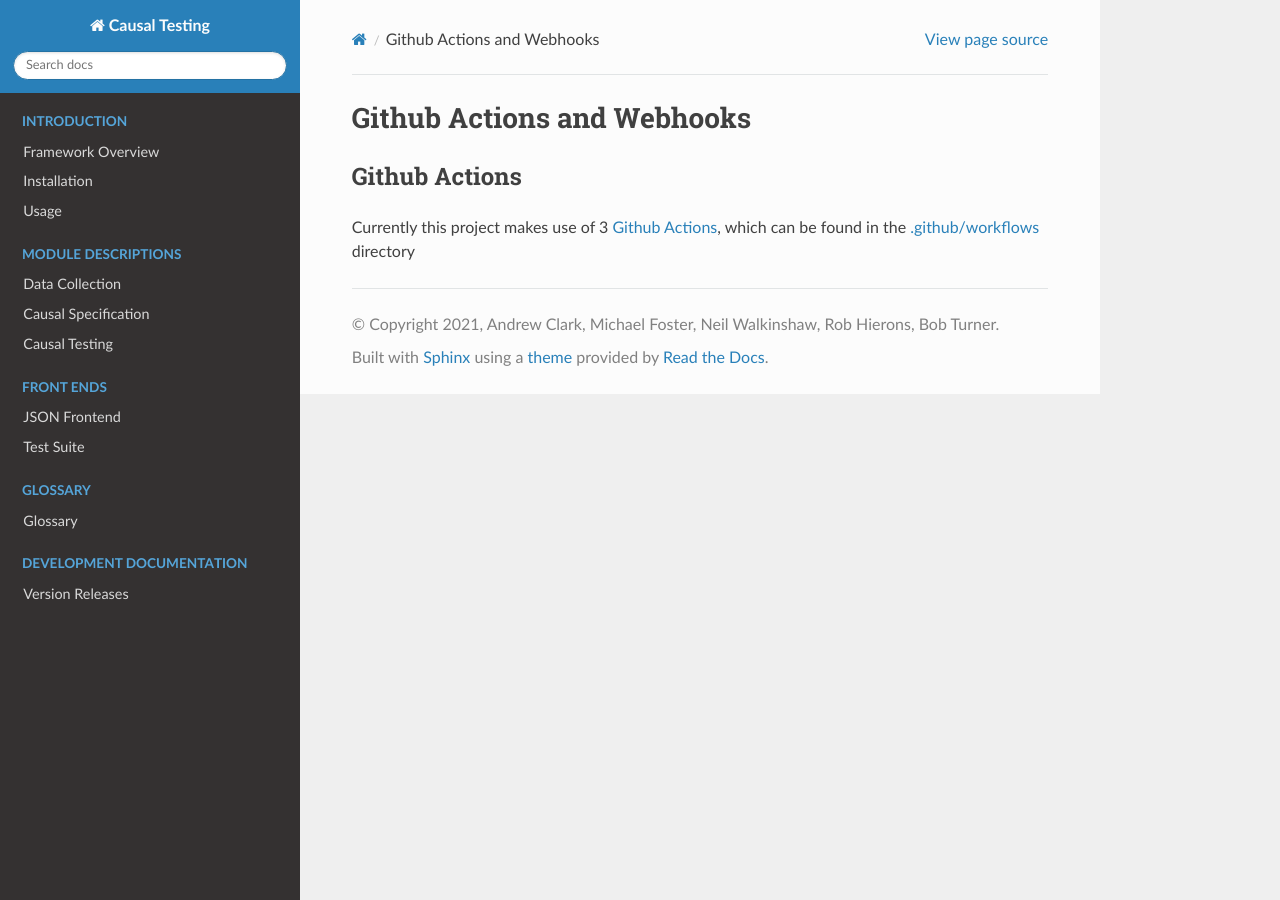
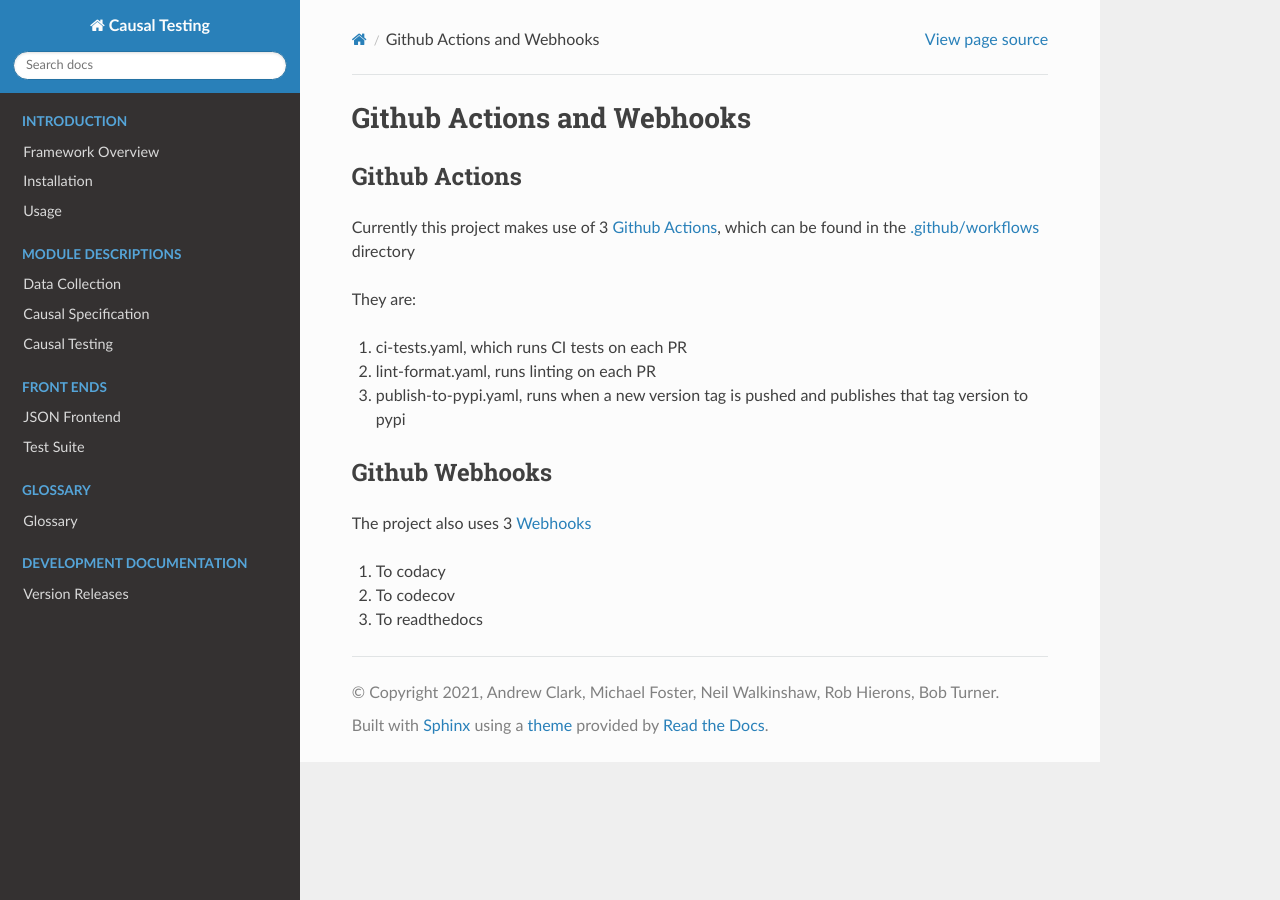
Before and after one commit to CITCOM-project/CausalTestingFramework, a Sphinx documentation site: the page built from docs/source/dev/actions_and_webhooks.rst, in a window 1280 px wide. Built offline with Sphinx 7.4.7 and the Read the Docs theme 2.0.0, drawn with Linux system fonts in a browser that asks for light colours; pages that are not in the unit, such as notebooks, are missing from menus.

Commit message:
actions and webhook docs

```diff
--- a/docs/source/dev/actions_and_webhooks.rst
+++ b/docs/source/dev/actions_and_webhooks.rst
@@ -5,3 +5,22 @@ Github Actions
 --------------
 
 Currently this project makes use of 3 `Github Actions <https://github.com/features/actions>`_, which can be found in the `.github/workflows <https://github.com/CITCOM-project/CausalTestingFramework/tree/main/.github/workflows>`_ directory
+
+They are:
+
+#.  ci-tests.yaml, which runs CI tests on each PR
+
+#.  lint-format.yaml, runs linting on each PR
+
+#.  publish-to-pypi.yaml, runs when a new version tag is pushed and publishes that tag version to pypi
+
+Github Webhooks
+---------------
+
+The project also uses 3 `Webhooks <https://docs.github.com/en/webhooks-and-events/webhooks/about-webhooks>`_
+
+#.  To codacy
+
+#.  To codecov
+
+#.  To readthedocs
```
